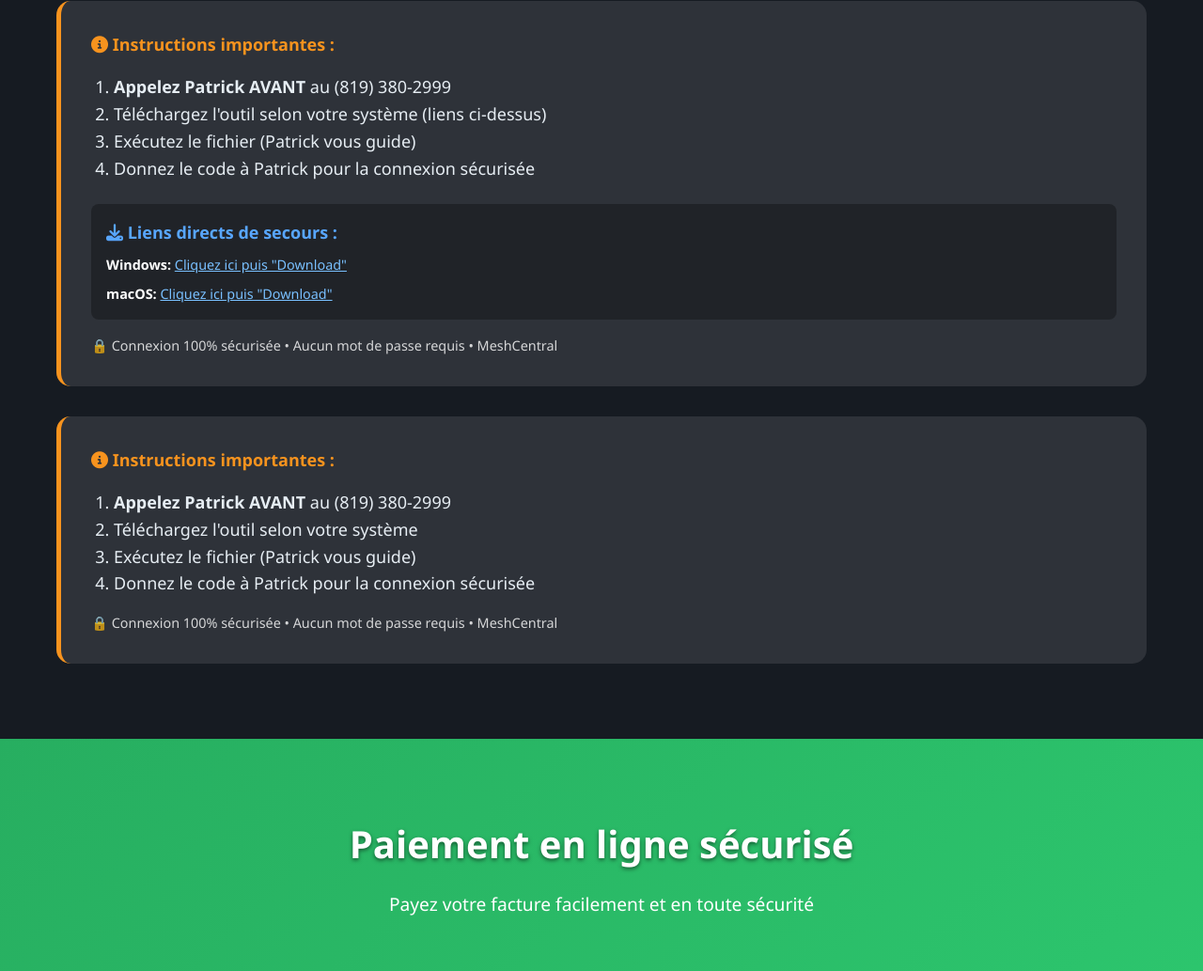
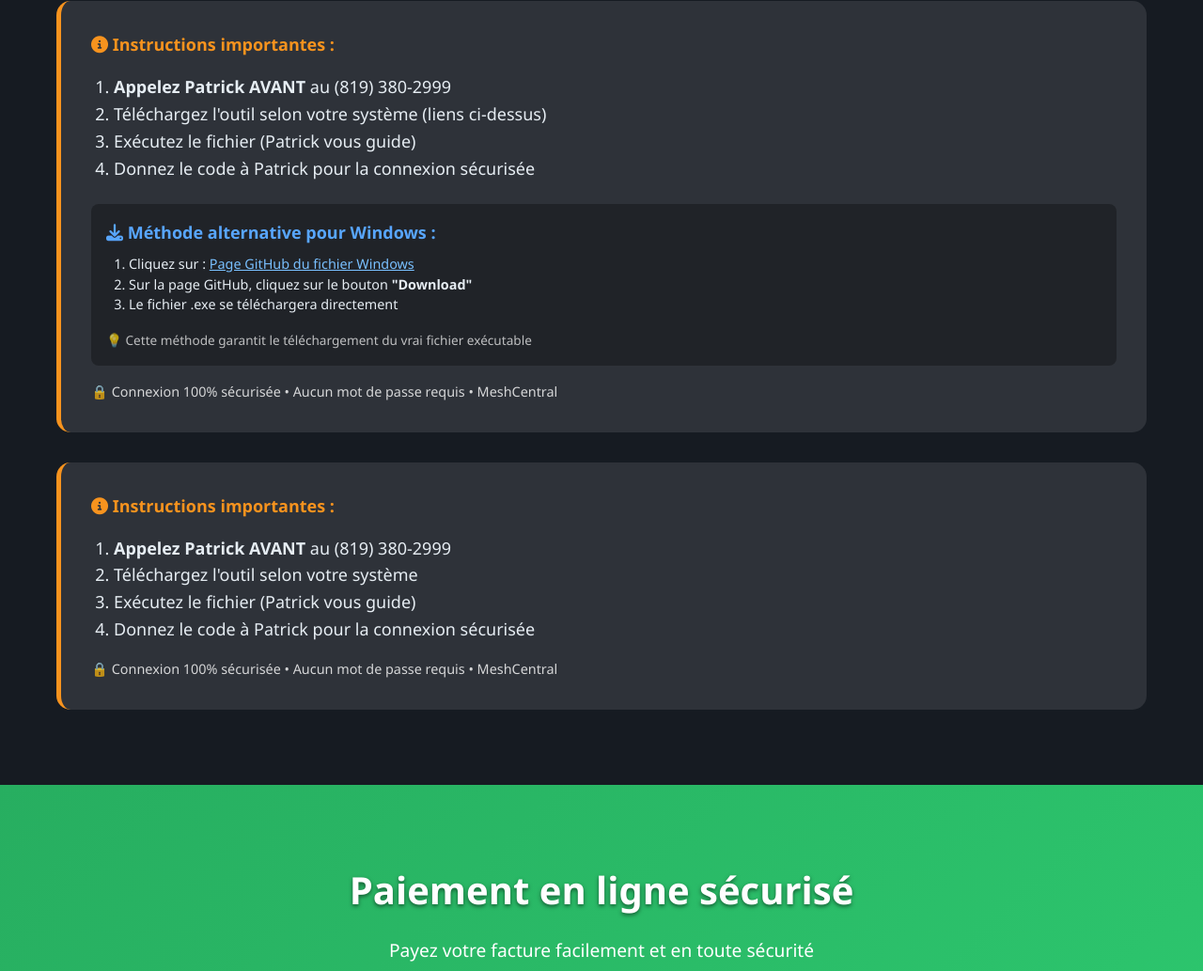
Before and after one commit to AENOVIS/atelier-informatique-potvin.github.io, a plain HTML site: page index.html in a window 1280 px wide. Shown: the part 5142-6175 px from the top of the page at 94% size. Drawn offline with Linux system fonts and the light colour scheme.

Commit message:
Update index.html

```diff
--- a/index.html
+++ b/index.html
@@ -1044,7 +1044,7 @@
                 <p class="section-subtitle">Téléchargez l'outil sécurisé MeshCentral pour permettre à Patrick de vous aider immédiatement, à distance.</p>
 
                 <div class="assistance-buttons fade-in">
-                    <a href="https://github.com/AENOVIS/atelier-informatique-potvin.github.io/raw/main/Assistance-AIP.exe" class="btn-download" download="Assistance-AIP.exe">
+                    <a href="https://github.com/AENOVIS/atelier-informatique-potvin.github.io/blob/main/Assistance-AIP.exe?raw=true" class="btn-download" download="Assistance-AIP.exe">
                         🪟 Télécharger pour Windows
                     </a>
                     <a href="https://github.com/AENOVIS/atelier-informatique-potvin.github.io/raw/main/Assistance-AIP-mac.zip" class="btn-download" download="Assistance-AIP-mac.zip">
@@ -1065,13 +1065,15 @@
 
                     <div style="background: rgba(0,0,0,0.3); padding: 1rem; border-radius: 8px; margin-top: 1.5rem;">
                         <p style="color: #58a6ff; font-weight: 600; margin-bottom: 0.5rem;">
-                            <i class="fas fa-download"></i> Liens directs de secours :
+                            <i class="fas fa-download"></i> Méthode alternative pour Windows :
                         </p>
-                        <p style="font-size: 0.9rem; margin-bottom: 0.5rem;">
-                            <strong>Windows:</strong> <a href="https://github.com/AENOVIS/atelier-informatique-potvin.github.io/blob/main/Assistance-AIP.exe" target="_blank" style="color: #79c0ff;">Cliquez ici puis "Download"</a>
-                        </p>
-                        <p style="font-size: 0.9rem;">
-                            <strong>macOS:</strong> <a href="https://github.com/AENOVIS/atelier-informatique-potvin.github.io/blob/main/Assistance-AIP-mac.zip" target="_blank" style="color: #79c0ff;">Cliquez ici puis "Download"</a>
+                        <ol style="font-size: 0.9rem; line-height: 1.5; color: #e6edf3; padding-left: 1.5rem;">
+                            <li>Cliquez sur : <a href="https://github.com/AENOVIS/atelier-informatique-potvin.github.io/blob/main/Assistance-AIP.exe" target="_blank" style="color: #79c0ff;">Page GitHub du fichier Windows</a></li>
+                            <li>Sur la page GitHub, cliquez sur le bouton <strong>"Download"</strong></li>
+                            <li>Le fichier .exe se téléchargera directement</li>
+                        </ol>
+                        <p style="font-size: 0.85rem; margin-top: 1rem; opacity: 0.7;">
+                            💡 Cette méthode garantit le téléchargement du vrai fichier exécutable
                         </p>
                     </div>
 
```
